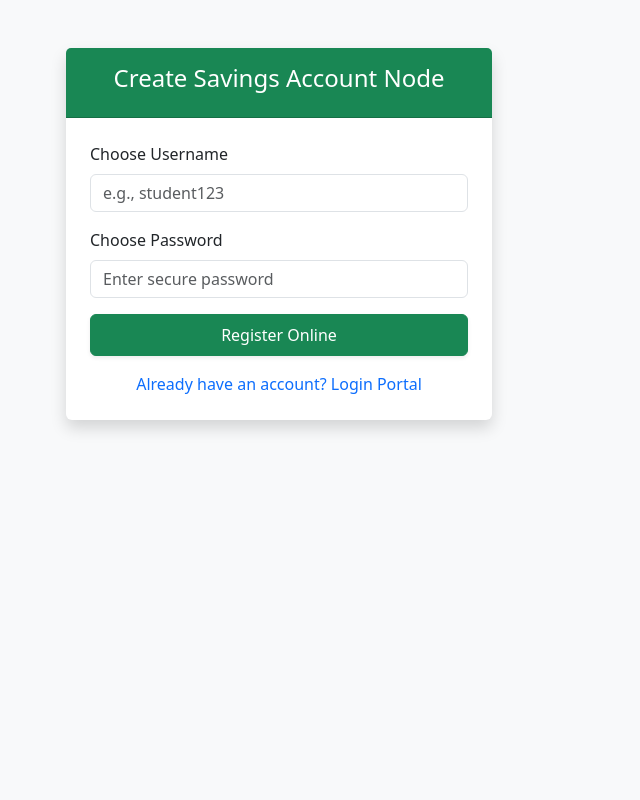
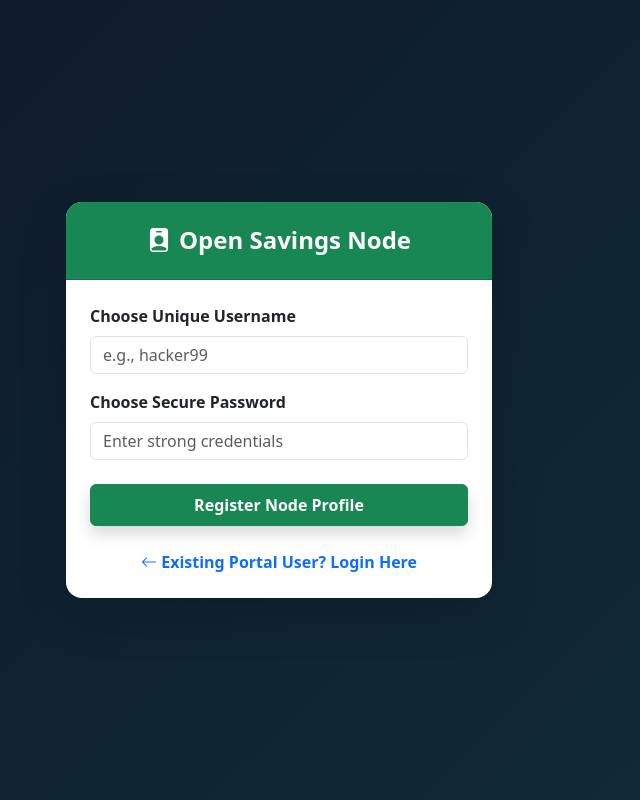
Before and after one commit to tibinjohn193-blip/procentric-cyber-bank, a Python web app: template templates/register.html in a window 1280 px wide. Shown: the whole page, without its empty margins (361-1001 px from the left). Run offline with Jinja, Linux system fonts and the light colour scheme; the template is opened without the code that fills it, so the values that code supplies are empty.

Commit message:
register.html

```diff
--- a/templates/register.html
+++ b/templates/register.html
@@ -1,14 +1,17 @@
 <!DOCTYPE html>
-<html>
+<html lang="en">
 <head>
+    <meta charset="UTF-8">
     <title>Online Registration - Cyber Bank</title>
     <link rel="stylesheet" href="https://cdn.jsdelivr.net/npm/bootstrap@5.3.0/dist/css/bootstrap.min.css">
+    <link rel="stylesheet" href="https://cdn.jsdelivr.net/npm/bootstrap-icons@1.10.5/font/bootstrap-icons.css">
+</style>
 </head>
-<body class="bg-light">
-    <div class="container mt-5" style="max-width: 450px;">
-        <div class="card shadow border-0 mt-5">
-            <div class="card-header bg-success text-white text-center py-3">
-                <h4>Create Savings Account Node</h4>
+<body class="bg-light" style="background: linear-gradient(135deg, #0f172a 0%, #0f2d37 100%); min-height: 100vh; display: flex; align-items: center;">
+    <div class="container" style="max-width: 450px;">
+        <div class="card shadow-lg border-0 rounded-4">
+            <div class="card-header bg-success text-white text-center py-4 rounded-top-4">
+                <h4 class="fw-bold mb-0"><i class="bi bi-person-badge-fill me-2"></i>Open Savings Node</h4>
             </div>
             <div class="card-body p-4">
                 {% with messages = get_flashed_messages() %}
@@ -21,17 +24,17 @@
 
                 <form method="POST">
                     <div class="mb-3">
-                        <label class="form-label">Choose Username</label>
-                        <input type="text" name="username" class="form-control" required placeholder="e.g., student123">
+                        <label class="form-label fw-semibold">Choose Unique Username</label>
+                        <input type="text" name="username" class="form-control" required placeholder="e.g., hacker99">
                     </div>
-                    <div class="mb-3">
-                        <label class="form-label">Choose Password</label>
-                        <input type="password" name="password" class="form-control" required placeholder="Enter secure password">
+                    <div class="mb-4">
+                        <label class="form-label fw-semibold">Choose Secure Password</label>
+                        <input type="password" name="password" class="form-control" required placeholder="Enter strong credentials">
                     </div>
-                    <button type="submit" class="btn btn-success w-100 py-2 shadow-sm">Register Online</button>
+                    <button type="submit" class="btn btn-success w-100 py-2 fw-bold shadow">Register Node Profile</button>
                 </form>
-                <div class="text-center mt-3">
-                    <a href="/login" class="text-decoration-none text-primary">Already have an account? Login Portal</a>
+                <div class="text-center mt-4">
+                    <a href="/login" class="text-decoration-none text-primary fw-semibold"><i class="bi bi-arrow-left"></i> Existing Portal User? Login Here</a>
                 </div>
             </div>
         </div>
```
